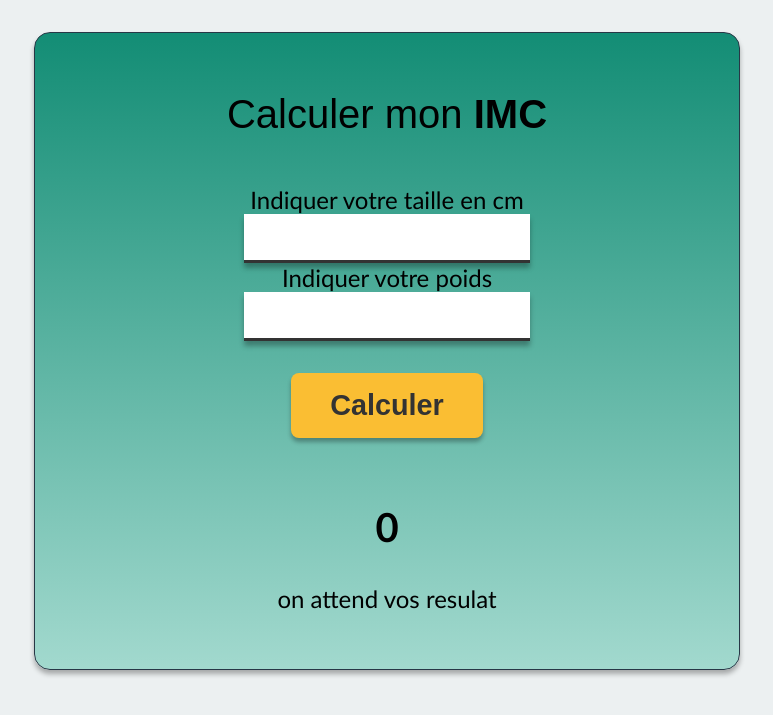
After one commit to beldjoudiamir/Portfolio, a PHP site: page /projetPerso/projectDIMC/index.html in a window 1280 px wide. The commit adds this page. Shown: the top 715 px of the page, without its empty margins (253-1026 px from the left). Run offline with PHP 8.4, Linux system fonts and the light colour scheme.

Commit message:
cv avec imc

```diff
--- a/index.html
+++ b/index.html
@@ -38,7 +38,7 @@
 
               <li>
                 <a href="#ACCUEIL">
-                  <span class="icon"><img class="fa" src="./img/home(2).png"></i></span>
+                  <span class="icon"><img class="fa" src="./img/home(2).png"></span>
                   <span class="title">ACCUEIL</span>
                 </a>
               </li>
@@ -52,7 +52,7 @@
 
               <li>
                 <a href="#COMPETENCES">
-                  <span class="icon"><img class="fa" src="./img/skill.png"></i></span>
+                  <span class="icon"><img class="fa" src="./img/skill.png"></span>
                   <span class="title">COMPÉTENCES</span>
                 </a>
               </li>
@@ -136,7 +136,7 @@
           <div class="containerAbout" id="PROJECTS">
             <p class="contentAbout"> ------------ JETEZ UN OEIL À MES</p>
             <p class="titleAbout">PROJETS</p>
-            <p class="contentInfos"></p>
+            <p class="contentInfos"><img src="./projetPerso/projectDIMC/image/Capture d’écran_2023-05-15_17-38-43.png">Application web pour Calculez votre Indice de Masse Corporelle <a class="button" href="./projetPerso/projectDIMC/index.html">click</a></p>
             <p class="contentInfos"></p>
             <p class="contentInfos"></p>
           </div>
--- /dev/null
+++ b/projetPerso/projectDIMC/app.js
@@ -0,0 +1,72 @@
+const BMIData = [
+  { name: "Maigreur", color: "midnightblue", range: [0, 18.5] },
+  { name: "Bonne santé", color: "green", range: [18.5, 25] },
+  { name: "Surpoids", color: "lightcoral", range: [25, 30] },
+  { name: "Obésité modérée", color: "orange", range: [30, 35] },
+  { name: "Obésité sévère", color: "crimson", range: [35, 40] },
+  { name: "Obésité morbide", color: "purple", range: 40 },
+];
+
+
+
+const form = document.querySelector("form");
+// console.log(form);
+form.addEventListener("submit", handelFrom)
+
+function handelFrom(e){
+  e.preventDefault();
+  calBMI();
+}
+
+const input = document.querySelectorAll("input");
+// console.log(input);
+
+function calBMI(){
+  const inputOne = input[0].value;
+  const inputTwo = input[1].value;
+
+  // console.log(inputOne,inputTwo);
+
+  if(!inputOne || !inputTwo || inputOne <= 0 || inputTwo <= 0){
+
+    //console.log('Error');
+    handelError();
+    return
+  }
+
+// IMC ou BMI = poids en kg / taille² en m
+// https://developer.mozilla.org/fr/docs/Web/JavaScript/Reference/Global_Objects/Math/pow
+// https://developer.mozilla.org/fr/docs/Web/JavaScript/Reference/Global_Objects/Number/toFixed
+
+  const BMI = (inputTwo / Math.pow(inputOne/100,2)).toFixed(1);
+  console.log(BMI);
+  showResult(BMI);
+}
+
+const displayBMI = document.querySelector(".response");
+const result = document.querySelector(".res");
+
+function handelError(){
+
+  displayBMI.textContent = "No no non";
+  displayBMI.style.color = "inherit";
+  result.textContent = "vous devez remplir tous les champs";
+
+
+}
+
+function showResult(BMI){
+// https://developer.mozilla.org/fr/docs/Web/JavaScript/Reference/Global_Objects/Array/find
+// https://developer.mozilla.org/fr/docs/Web/JavaScript/Reference/Operators/typeof
+
+  const dataRange = BMIData.find(myRange => {if (BMI >= myRange.range[0] && BMI < myRange.range[1]) return myRange;
+  else if (typeof myRange.range === "number" && BMI >= myRange.range ) return myRange;
+  })
+
+  // console.log(dataRange);
+
+  displayBMI.textContent= BMI;
+  displayBMI.style.color = `${dataRange.color}`;
+
+  result.textContent = `Resultat : ${dataRange.name}`;
+}
--- /dev/null
+++ b/projetPerso/projectDIMC/index.html
@@ -0,0 +1,41 @@
+<!DOCTYPE html>
+<html>
+  <head>
+    <meta charset="utf-8">
+    <meta http-equiv="X-UA-Compatible" content="IE=edge">
+    <title>L’indice de masse corporelle (IMC)</title>
+    <meta name="description" content="">
+    <meta name="viewport" content="width=device-width, initial-scale=1">
+    <link rel="stylesheet" href="./style.css" >
+  </head>
+  <body>
+    <a></a>
+    <a></a>
+    <div class="container">
+      <h1>Calculer mon <span>IMC</span></h1>
+
+      <form action="/ma-page-de-traitement" method="post">
+        <div>
+            <label>Indiquer votre taille en cm</label>
+            <input type="number" id="" name="">
+        </div>
+        <div>
+            <label>Indiquer votre poids</label>
+            <input type="number" id="" name="">
+        </div>
+        <div class="button">
+          <button type="submit">Calculer</button>
+      </div>
+    </form>
+
+
+    <div>
+      <h2 class="response"> 0 </h2>
+      <p class="res"> on attend vos resulat  </p>
+    </div>
+
+    </div>
+
+  <script src="./app.js" async defer></script>
+  </body>
+</html>
--- /dev/null
+++ b/projetPerso/projectDIMC/style.css
@@ -0,0 +1,84 @@
+body{
+  background-color: #ECF0F1;
+  min-width: 100vh;
+  font-family: 'Trebuchet MS', 'Lucida Sans Unicode', 'Lucida Grande', 'Lucida Sans', Arial, sans-serif;
+  margin: 0;
+  padding: 2rem;
+}
+
+.container{
+  max-width: 40rem;
+  /* https://developer.mozilla.org/fr/docs/Web/CSS/gradient/linear-gradient */
+  background: linear-gradient(#138D75, #A2D9CE);
+  /*background-color: #138D75;*/
+  border: 1px solid #273746;
+  padding: 2rem;
+  margin: 0 auto;
+  border-radius: 1rem;
+  box-shadow: 0 4px 5px rgba(0,0,0, 0.3);
+}
+
+h1{
+  font-family: sans-serif;
+  text-align: center;
+  font-size: 40px;
+  font-weight: 400;
+  margin-bottom: 3rem;
+}
+h1 span{
+  font-weight: 700;
+}
+
+form{
+  display: flex;
+  flex-direction: column;
+  text-align: center;
+  font-size: 1.5rem;
+}
+
+label{
+  padding: 1rem;
+}
+
+input{
+  display: flex;
+  flex-direction: column;
+  margin: 0 auto;
+  padding: 7px;
+  border: none;
+  border-bottom: 0.2rem solid #333;
+  width: 17rem;
+  height: 2rem;
+  font-size: 1.5rem;
+  box-shadow: 0 5px 5px rgba(0,0,0, 0.3);
+
+}
+
+button {
+  margin: 2rem auto;
+  font-size: 1.8rem;
+  font-weight: 700;
+  min-width: 12rem;
+  padding: 1rem;
+  border: none;
+  color: #333;
+  cursor: pointer;
+  background-color:  #fabe33;
+  box-shadow: 0 4px 4px rgba(0,0,0, 0.3);
+  border-radius: 0.5rem;
+}
+
+button:hover{
+  background-color:  #fabe20;
+}
+
+.response{
+  text-align: center;
+  font-size: 2.5rem;
+  font-weight: 700;
+}
+
+.res{
+  text-align: center;
+  font-size: 1.5rem;
+}
```
Also changed, not shown: css/style.css (+11 -1 lines), projetPerso/projectDIMC/projectImc.md (added, +9 -0 lines), projetPerso/projectDIMC/image/Capture d’écran_2023-05-15_17-38-43.png (added).
